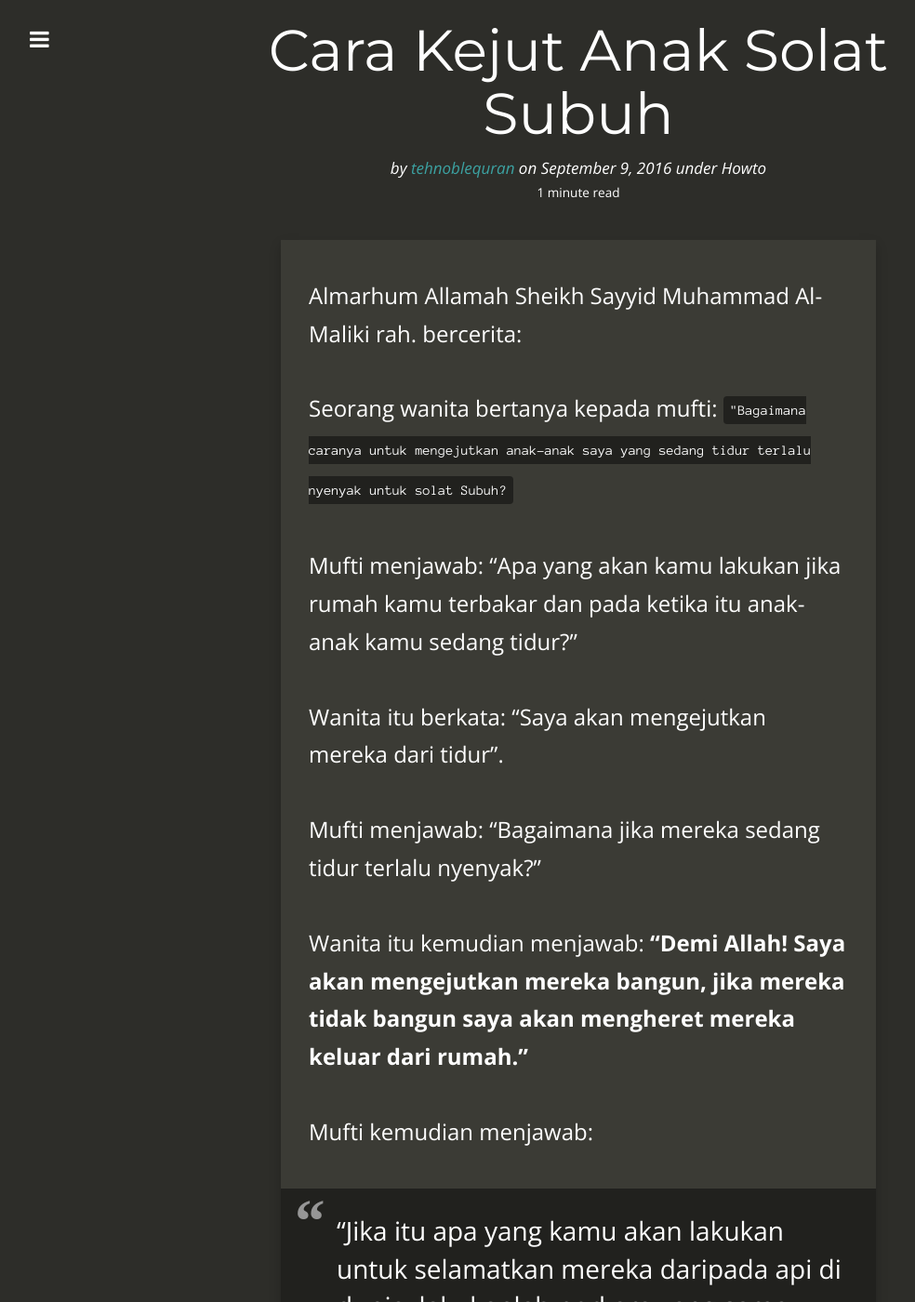
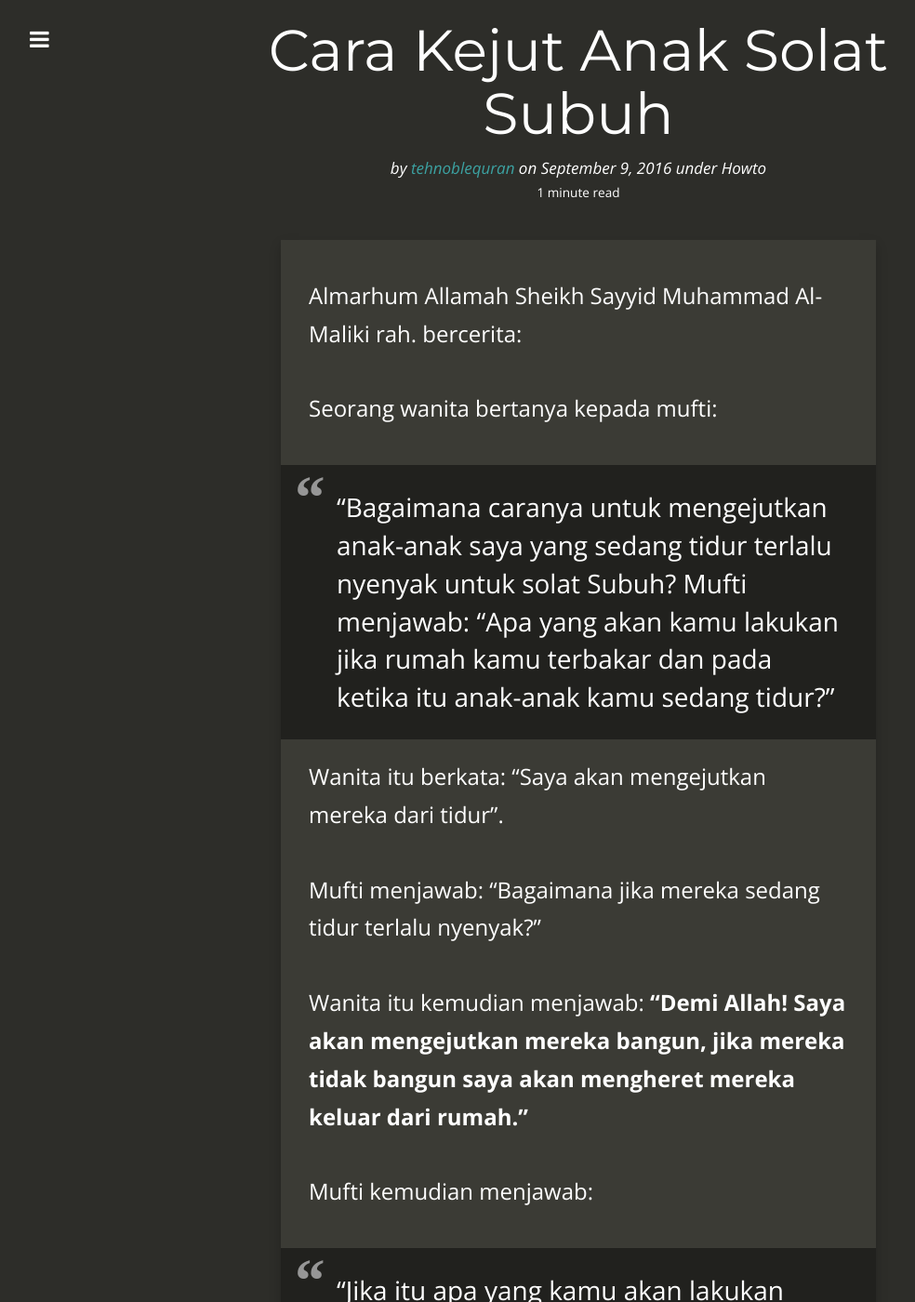
Before and after one commit to kedamaian/swsyafiq, a Jekyll site: the page built from _posts/2016-09-09-cara-kejut-anak-solat-subuh.md, in a window 1280 px wide and 1400 px high. Shown: the whole window at 93% size, without its empty margins (18-1002 px from the left). Built offline with Jekyll 4.4.1, drawn with Linux system fonts in a browser that asks for light colours; nearby versions of some CDN libraries; comment, search, counter and statistics services are not loaded; some of the changed text lies outside the part shown.

Commit message:
Created 2016-09-09-cara-kejut-anak-solat-subuh.md

```diff
--- a/_posts/2016-09-09-cara-kejut-anak-solat-subuh.md
+++ b/_posts/2016-09-09-cara-kejut-anak-solat-subuh.md
@@ -8,8 +8,8 @@ categories:
 ---
 Almarhum Allamah Sheikh Sayyid Muhammad Al-Maliki rah. bercerita:
 
-Seorang wanita bertanya kepada mufti: `"Bagaimana caranya untuk mengejutkan anak-anak saya yang sedang tidur terlalu nyenyak untuk solat Subuh?`
-
+Seorang wanita bertanya kepada mufti:
+> "Bagaimana caranya untuk mengejutkan anak-anak saya yang sedang tidur terlalu nyenyak untuk solat Subuh?
 Mufti menjawab: "Apa yang akan kamu lakukan jika rumah kamu terbakar dan pada ketika itu anak-anak kamu sedang tidur?"
 
 Wanita itu berkata: "Saya akan mengejutkan mereka dari tidur".
@@ -19,4 +19,4 @@ Mufti menjawab: "Bagaimana jika mereka sedang tidur terlalu nyenyak?"
 Wanita itu kemudian menjawab: **"Demi Allah! Saya akan mengejutkan mereka bangun, jika mereka tidak bangun saya akan mengheret mereka keluar dari rumah."**
 
 Mufti kemudian menjawab:
-> "Jika itu apa yang kamu akan lakukan untuk selamatkan mereka daripada api di dunia, lakukanlah perkara yang sama untuk selamatkan mereka dari api neraka di akhirat kelak".
+> "Jika itu apa yang kamu akan lakukan untuk selamatkan mereka daripada api di dunia, lakukanlah perkara yang sama untuk selamatkan mereka dari api neraka di akhirat kelak"
```
